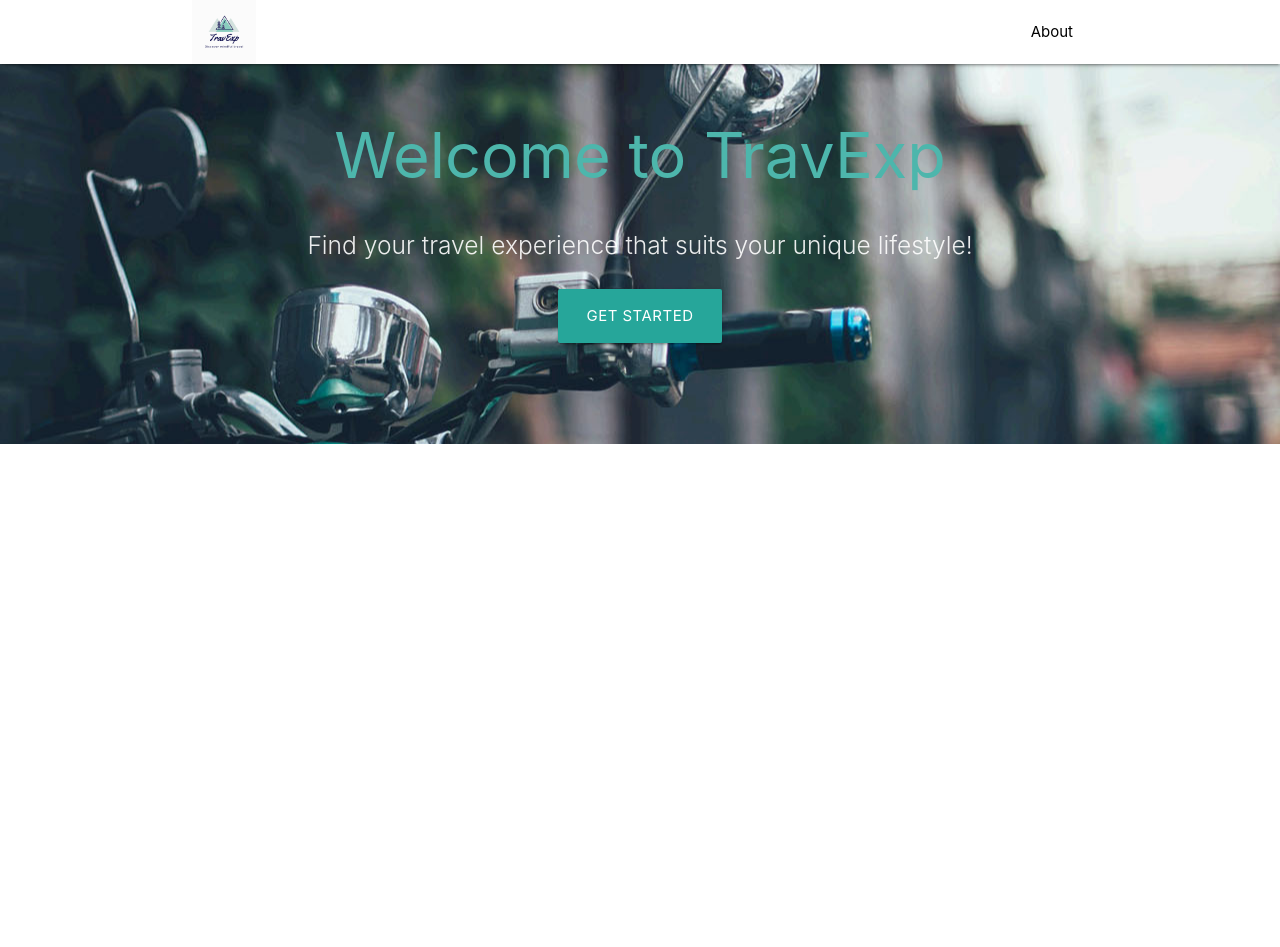
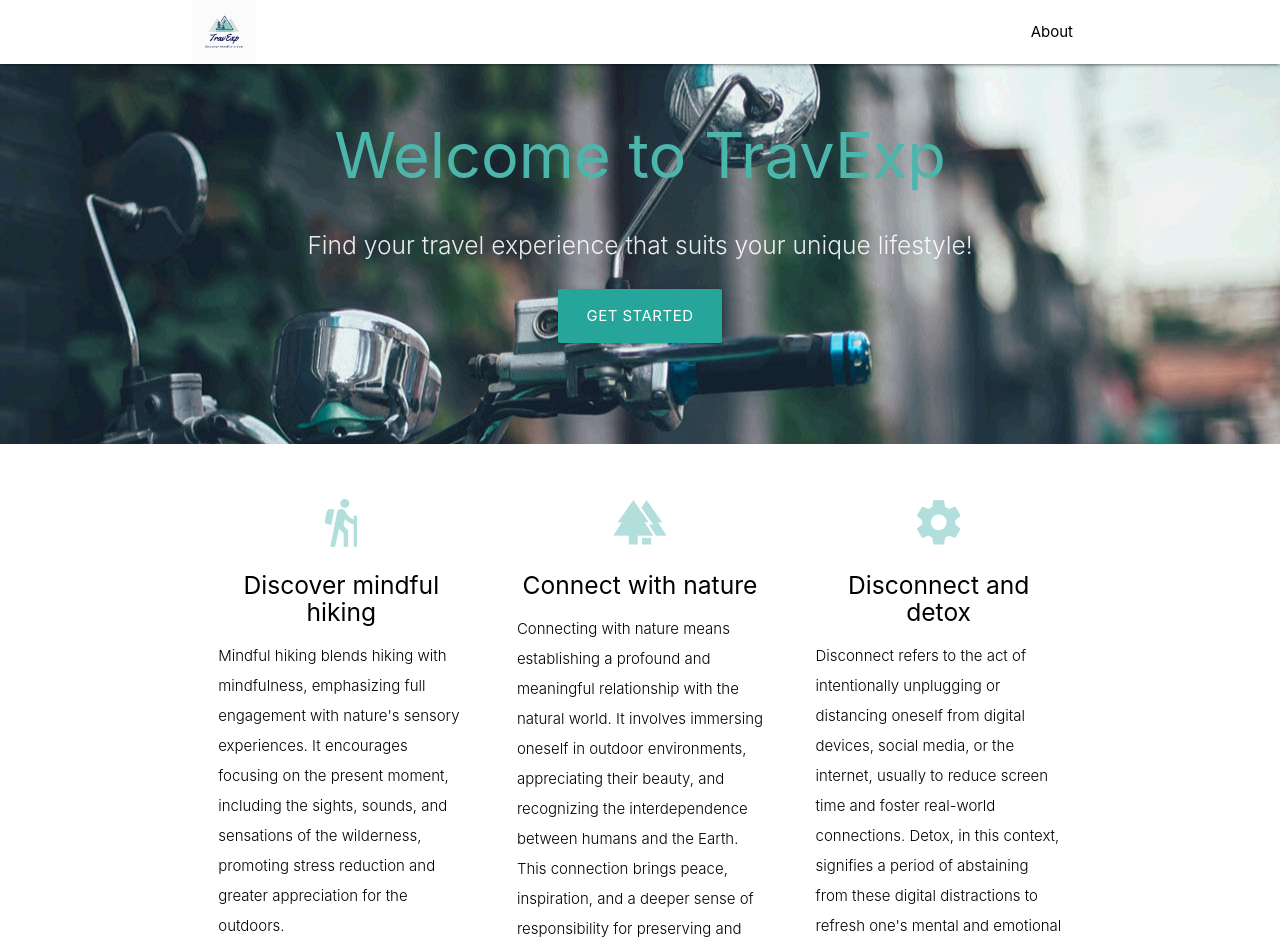
Before and after one commit to shakeelosmani/travexp, a React (Create React App) app: page /about in a window 1280 px wide. Shown: the top 947 px of the page. Before the commit the page ends 800 px from the top, so only its background shows below. Built offline with nearby package versions, Linux system fonts and the light colour scheme.

Commit message:
about icon section

```diff
--- /dev/null
+++ b/src/components/IconSection.tsx
@@ -0,0 +1,24 @@
+import { IconSectionProps } from '../ui-interfaces/IconSectionType'
+import './iconsection.css'
+
+const IconSection = ({ iconSections }: IconSectionProps) => {
+  return(
+    <div className='row'>
+        {iconSections.map((iconSection, index) => {
+            return(
+                <div className='col s12 m4' key={index}>
+                    <div className='icon-block'>
+                        <h2 className='center teal-text text-lighten-4'>
+                            <i className='material-icons'>{iconSection.iconName}</i>
+                        </h2>
+                        <h5 className='center darkText'>{iconSection.headLineMessage}</h5>
+                        <p className='light darkText'>{iconSection.bodyMessage}</p>
+                    </div>
+                </div>
+            )
+        })}
+    </div>
+  )
+}
+
+export default IconSection
--- a/src/components/Parallax.tsx
+++ b/src/components/Parallax.tsx
@@ -1,5 +1,5 @@
 import bg1 from '../assets/background1.jpg'
-import './Parallax.css'
+import './parallax.css'
 import { useEffect } from 'react';
 import M from 'materialize-css';
 
--- /dev/null
+++ b/src/components/iconsection.css
@@ -0,0 +1,16 @@
+.darkText {
+  color: #000000;
+}
+.icon-block {
+  padding: 0 15px;
+}
+.icon-block .material-icons {
+  font-size: inherit;
+}
+
+footer.page-footer {
+  margin: 0;
+}
+p {
+  line-height: 2rem;
+}
--- a/src/pages/About.tsx
+++ b/src/pages/About.tsx
@@ -1,9 +1,48 @@
-import Parallax from "../components/Parallax"
+import Parallax from "../components/Parallax";
+import { IconSectionProps } from "../ui-interfaces/IconSectionType";
+import IconSection from "../components/IconSection";
 
 const About = () => {
+  const aboutSection: IconSectionProps = {
+    iconSections: [
+      {
+        iconName: "hiking",
+        headLineMessage: "Discover mindful hiking",
+        bodyMessage:
+          `Mindful hiking blends hiking with mindfulness, emphasizing full engagement with nature's sensory experiences.
+					 It encourages focusing on the present moment, including the sights, sounds, and sensations of the wilderness,
+					 promoting stress reduction and greater appreciation for the outdoors.`,
+      },
+			{
+        iconName: "forest",
+        headLineMessage: "Connect with nature",
+        bodyMessage:
+          `Connecting with nature means establishing a profound and meaningful relationship with the natural world.
+					It involves immersing oneself in outdoor environments, appreciating their beauty, and recognizing the interdependence between humans and the Earth.
+					This connection brings peace, inspiration, and a deeper sense of responsibility for preserving and respecting the environment.`,
+      },
+			{
+        iconName: "settings",
+        headLineMessage: "Disconnect and detox",
+        bodyMessage:
+          `Disconnect refers to the act of intentionally unplugging or distancing oneself from digital devices,
+					social media, or the internet, usually to reduce screen time and foster real-world connections.
+					Detox, in this context, signifies a period of abstaining from these digital distractions to refresh one's mental and
+					emotional well-being, often promoting healthier digital habits.`,
+      },
+    ],
+  };
+
   return (
-    <Parallax/>
-  )
-}
+	<>
+		<Parallax />
+		<div className="container">
+			<div className="section">
+				<IconSection iconSections={aboutSection.iconSections} />
+			</div>
+		</div>
+	</>
+	);
+};
 
-export default About
+export default About;
--- /dev/null
+++ b/src/ui-interfaces/IconSectionType.ts
@@ -0,0 +1,9 @@
+export interface IconSectionType {
+  iconName: string;
+  headLineMessage: string;
+  bodyMessage: string;
+};
+
+export interface IconSectionProps {
+	iconSections: IconSectionType[];
+}
```
